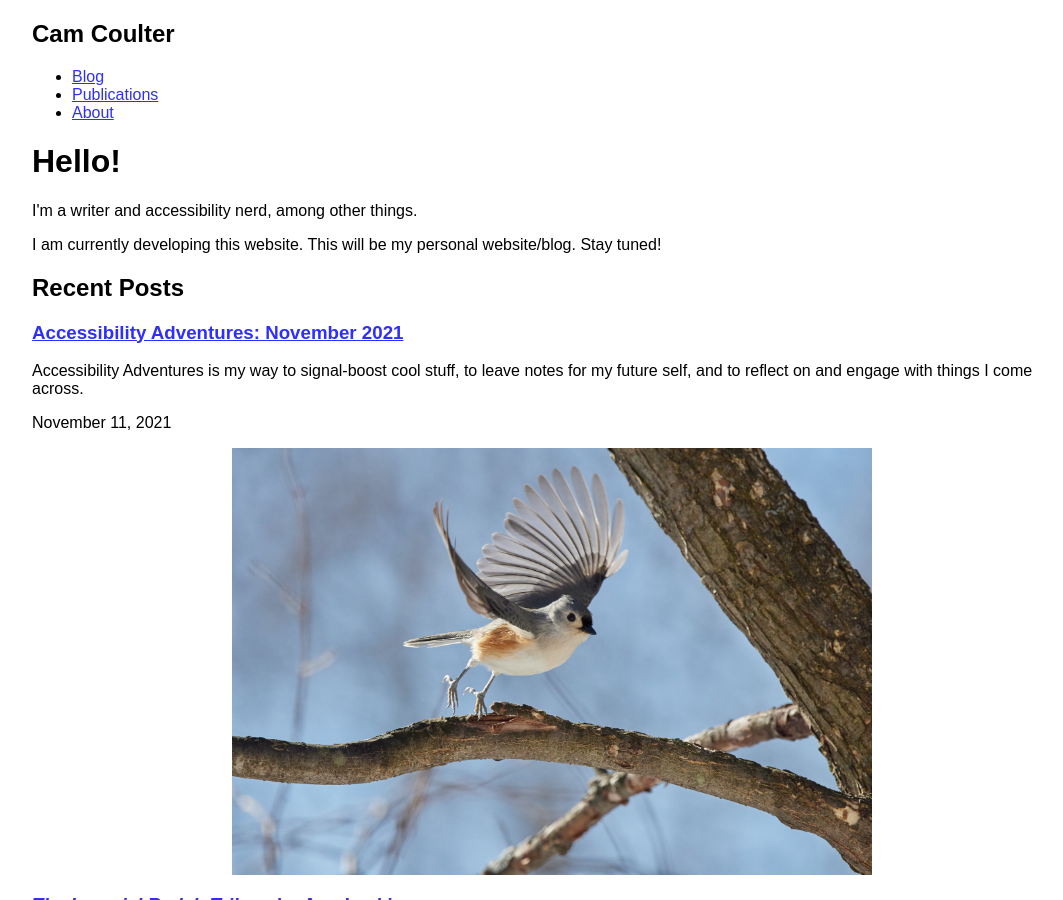
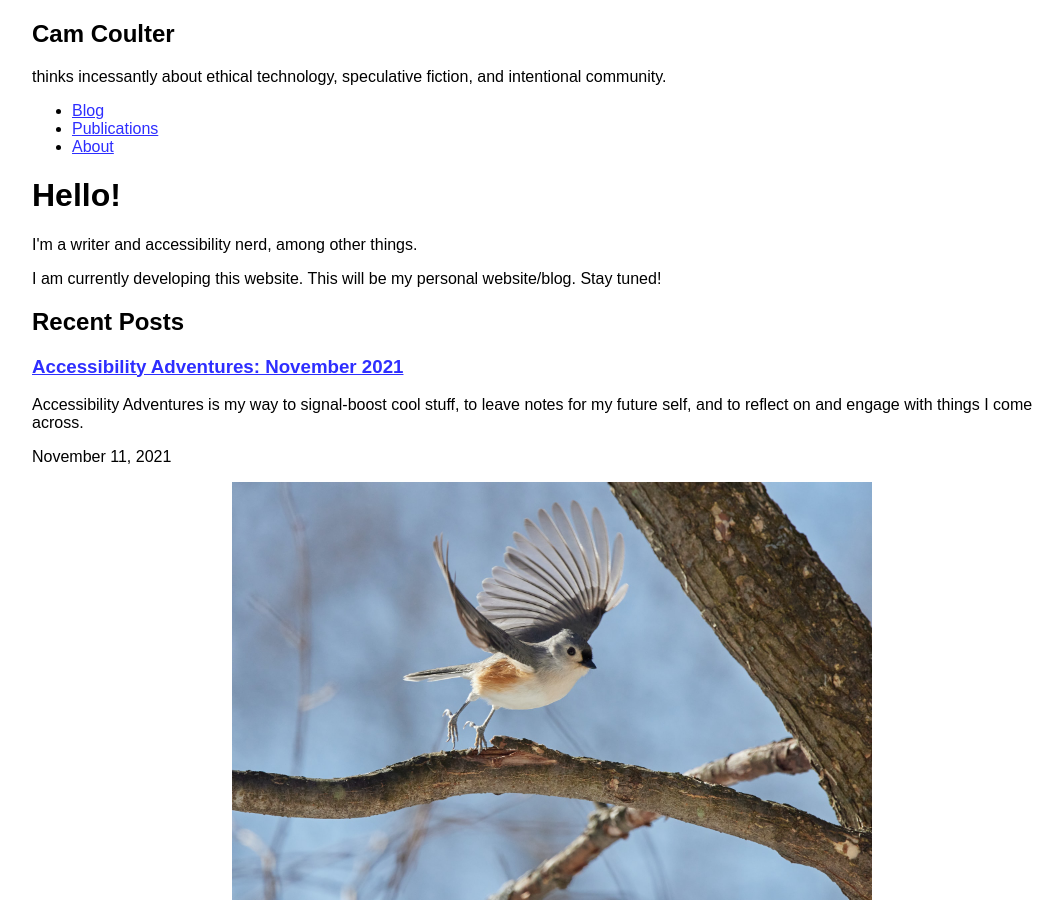
Before and after one commit to cncoulter/camcoulter.com, a Jekyll site: the page built from index.html, in a window 1280 px wide and 900 px high. Shown: the whole window, without its empty margins (88-1151 px from the left). Built offline with Jekyll 4.4.1, drawn with Linux system fonts in a browser that asks for light colours.

Commit message:
Update default template

```diff
--- a/_layouts/default.html
+++ b/_layouts/default.html
@@ -86,6 +86,7 @@ SPDX-License-Identifier: AGPL-3.0-or-later
 	<header class="container">
 		<nav>
 			<h2>Cam Coulter</h2>
+			<p>thinks incessantly about ethical technology, speculative fiction, and intentional community.</p>
 			<ul>
 				<li><a href="/">Blog</a></li>
 				<li><a href="/Publications/">Publications</a></li>
```
